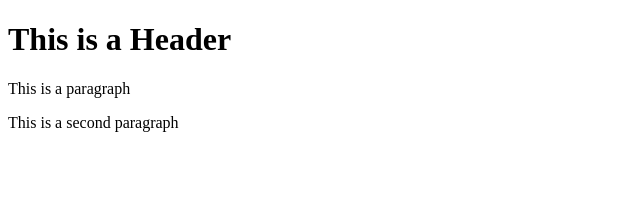
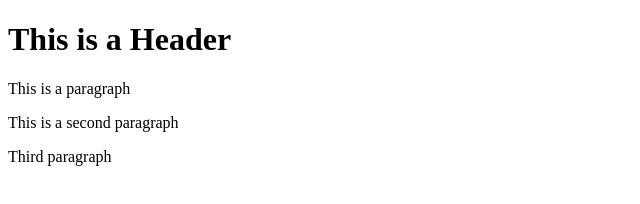
Before and after one commit to angelicasc22/Bootstrap-Course, a website: page git-test/index.html in a window 1280 px wide. Shown: the whole page, without its empty margins (0-640 px from the left). Drawn offline with Linux system fonts and the light colour scheme.

Commit message:
fourth commit

```diff
--- a/git-test/index.html
+++ b/git-test/index.html
@@ -5,5 +5,6 @@
     <h1>This is a Header</h1>
     <p>This is a paragraph</p>
     <p>This is a second paragraph</p>
+    <p>Third paragraph</p>
 </body>
 </html>
```
Also changed, not shown: git-test/package.json (added, +16 -0 lines), 2 other files.
